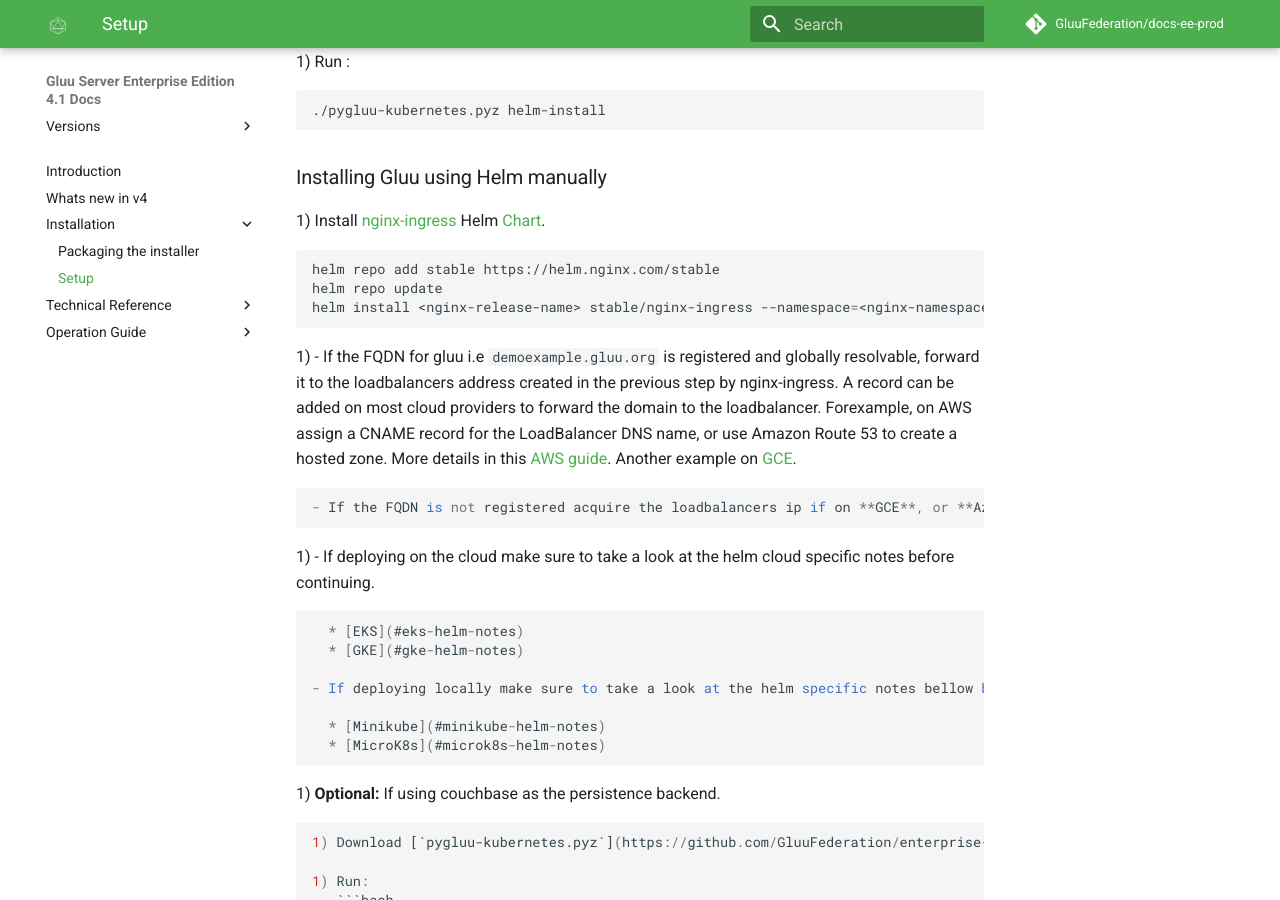
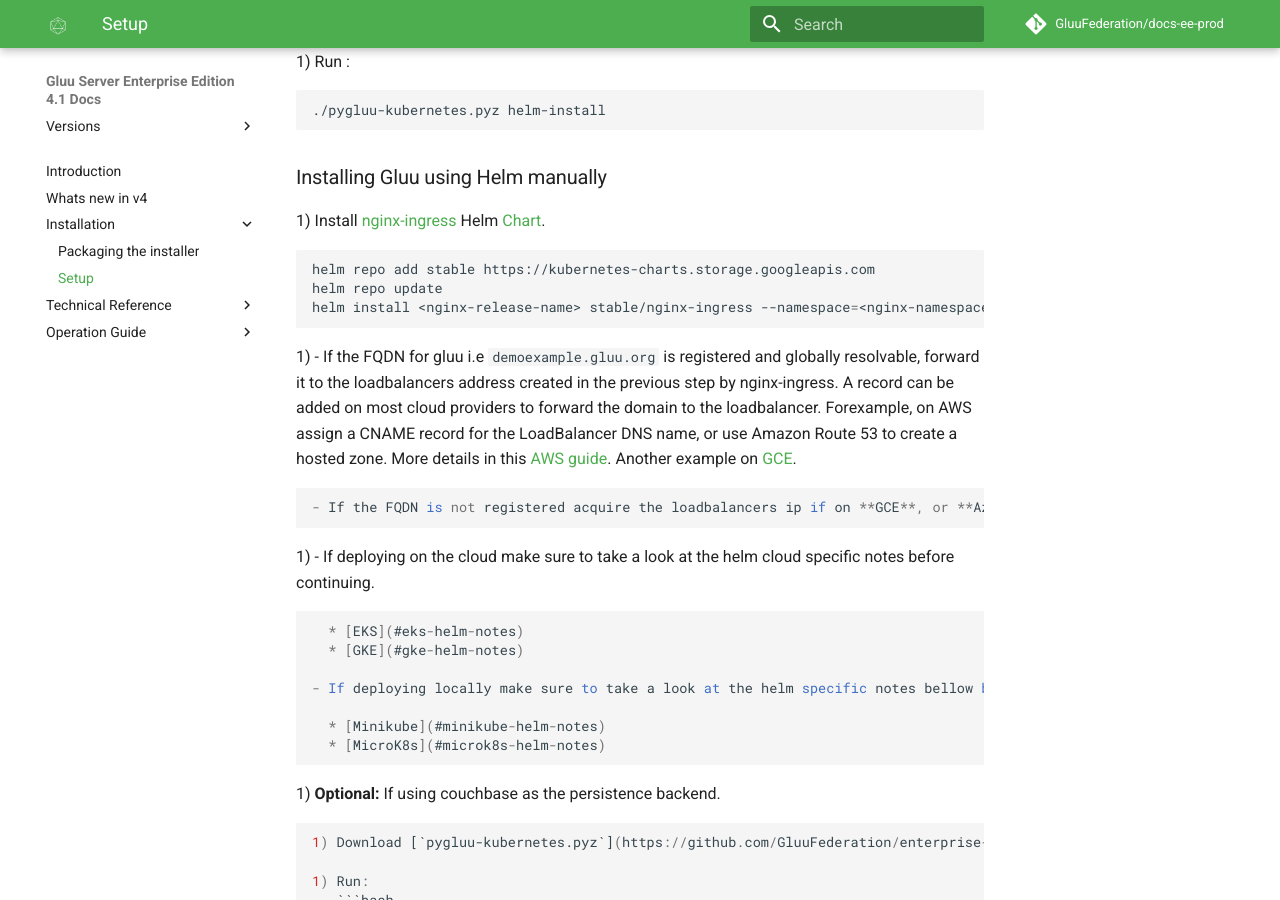
Before and after one commit to GluuFederation/docs-ee-prod, an MkDocs documentation site: the page built from docs/source/installation/kubernetes.md, in a window 1280 px wide and 900 px high, scrolled down 11714 px. Built offline with MkDocs 1.6.1 and Material for MkDocs 9.7.7, drawn with Linux system fonts in a browser that asks for light colours; comment, search, counter and statistics services are not loaded; part of the change alters nothing that is shown.

Commit message:
Fix repo url

````diff
--- a/docs/source/installation/kubernetes.md
+++ b/docs/source/installation/kubernetes.md
@@ -308,7 +308,7 @@
 1) Install [nginx-ingress](https://github.com/kubernetes/ingress-nginx) Helm [Chart](https://github.com/helm/charts/tree/master/stable/nginx-ingress).
 
    ```bash
-   helm repo add stable https://helm.nginx.com/stable
+   helm repo add stable https://kubernetes-charts.storage.googleapis.com
    helm repo update
    helm install <nginx-release-name> stable/nginx-ingress --namespace=<nginx-namespace>
    ```
````
